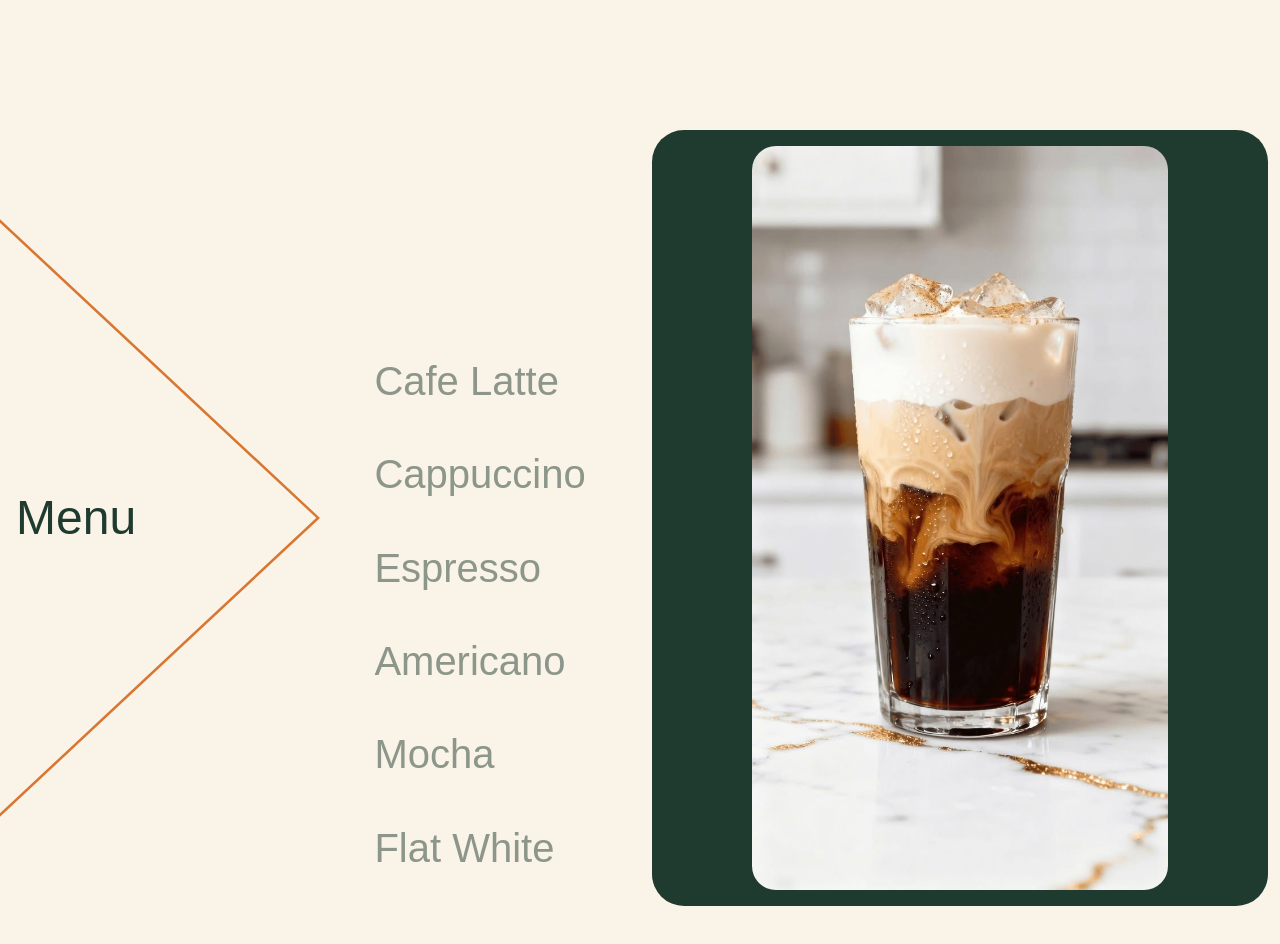
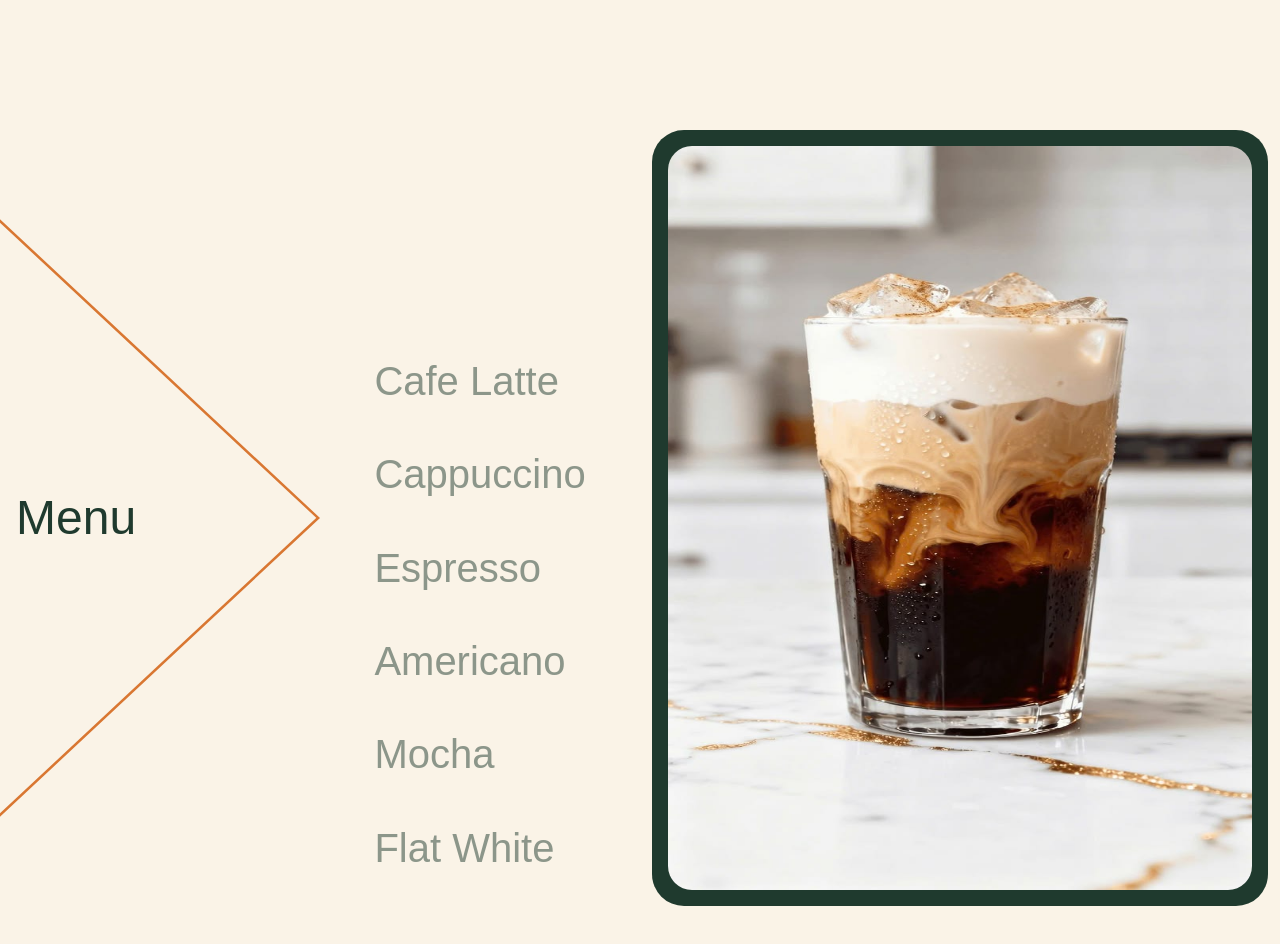
Before and after one commit to unknowdeepanshu/cafe-and-restaurant, a React (Vite) app in the folder Brew District Cafe/: page / in a window 1280 px wide. Shown: the part 2664-3608 px from the top of the page. Built offline with nearby package versions, Linux system fonts and the light colour scheme; a web font is replaced by a local one.

Commit message:
fix: update image class for FullMenu component to ensure proper width and maintain aspect ratio

```diff
--- a/Brew District Cafe/src/components/FullMenu/FullMenu.tsx
+++ b/Brew District Cafe/src/components/FullMenu/FullMenu.tsx
@@ -155,7 +155,7 @@ function FullMenu() {
                   <img
                     src={currentItem.Img}
                     alt={currentItem.text}
-                    className="h-full rounded-[2.5rem] object-cover p-4"
+                    className="h-full w-full rounded-[2.5rem] p-4"
                   />
                 </div>
               </div>
```
